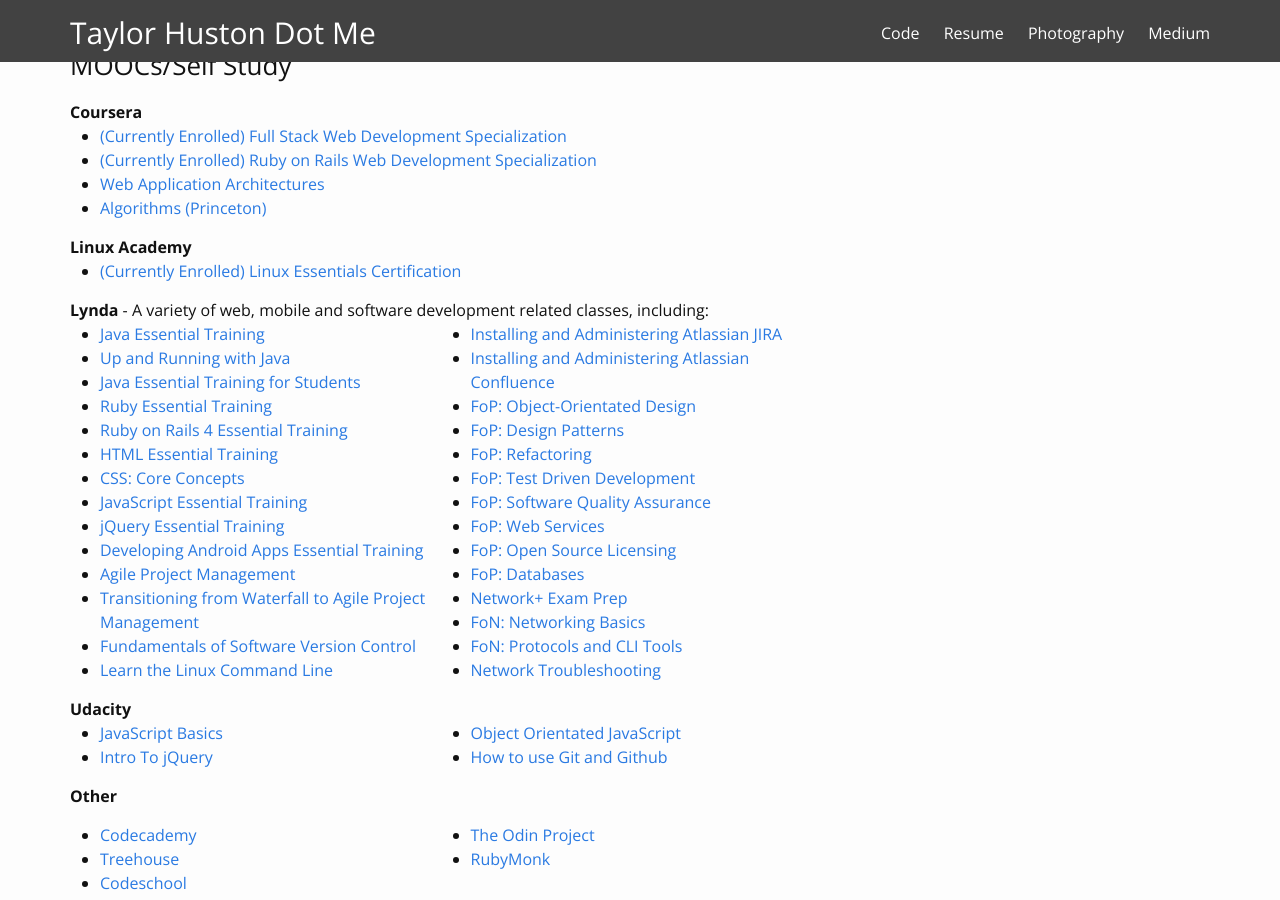
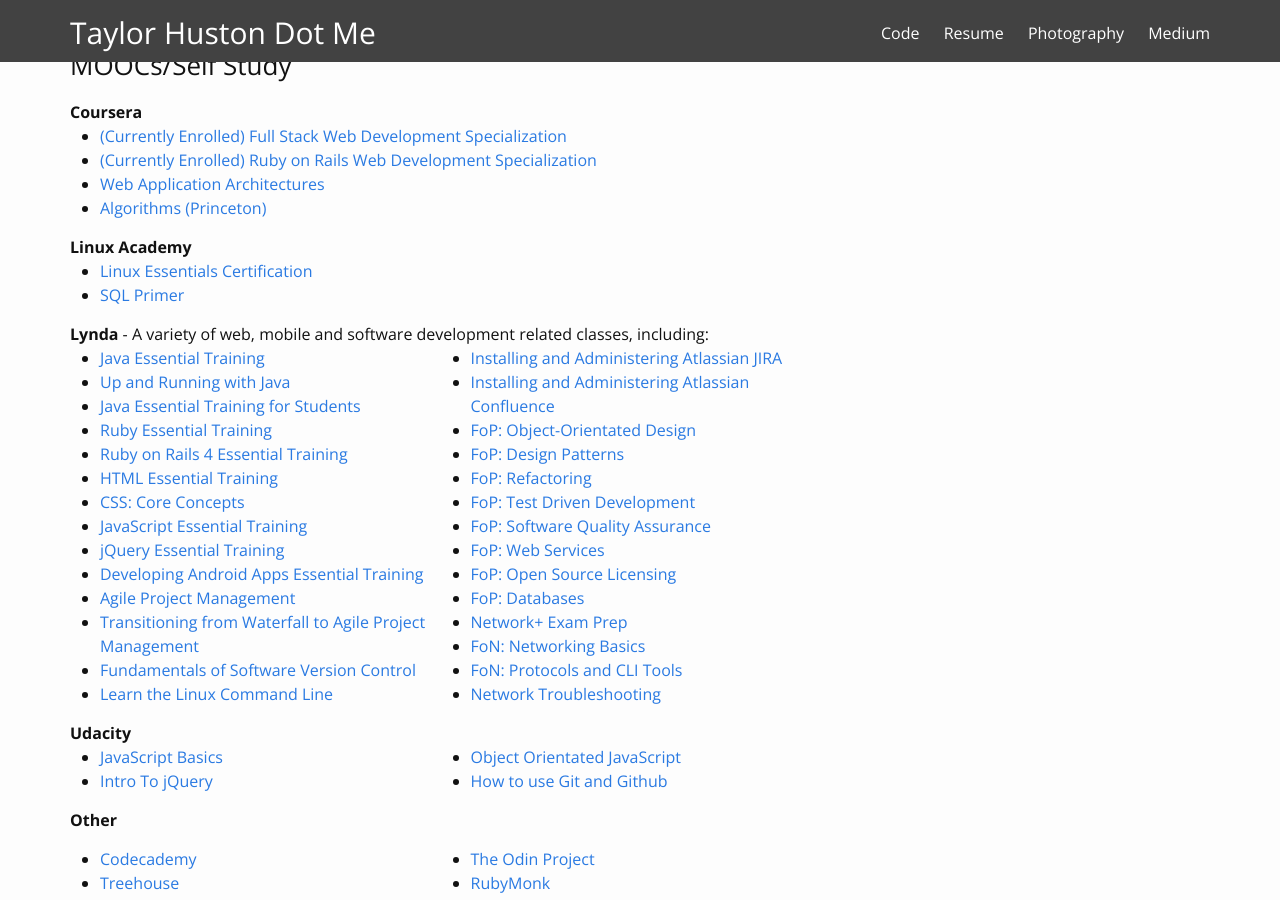
Before and after one commit to TaylorHuston/taylorhuston.github.io, a Jekyll site: the page built from resume.html, in a window 1280 px wide and 900 px high, scrolled down 821 px. Built offline with Jekyll 4.4.1, drawn with Linux system fonts in a browser that asks for light colours; some web fonts are replaced.

Commit message:
Update Resume

```diff
--- a/resume.html
+++ b/resume.html
@@ -99,7 +99,9 @@
   <div class="mooc">
 
     <ul>
-      <li><a href="https://linuxacademy.com/profile/show/user/name/taylor.a.huston@gmail.com" target="_blank">(Currently Enrolled) Linux Essentials Certification</a>
+      <li><a href="https://linuxacademy.com/profile/show/user/name/taylor.a.huston@gmail.com" target="_blank">Linux Essentials Certification</a>
+      </li>
+      <li><a href="https://linuxacademy.com/profile/show/user/name/taylor.a.huston@gmail.com" target="_blank">SQL Primer</a>
       </li>
     </ul>
 
```
